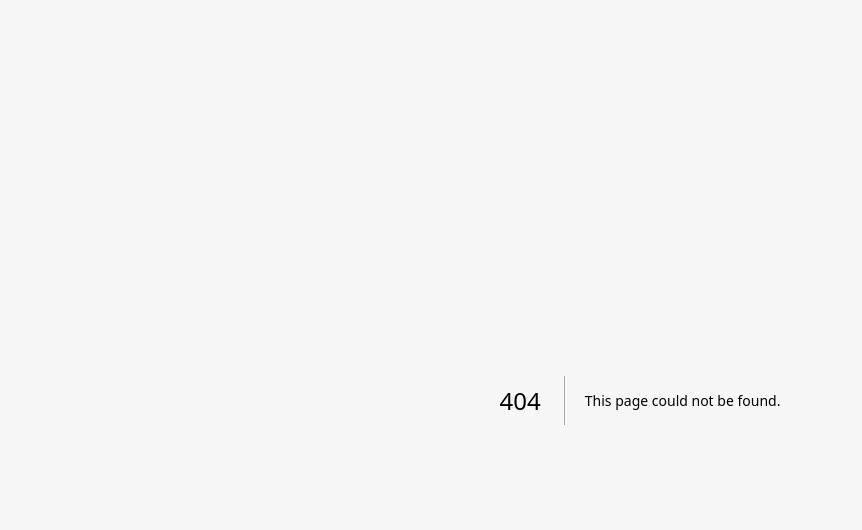
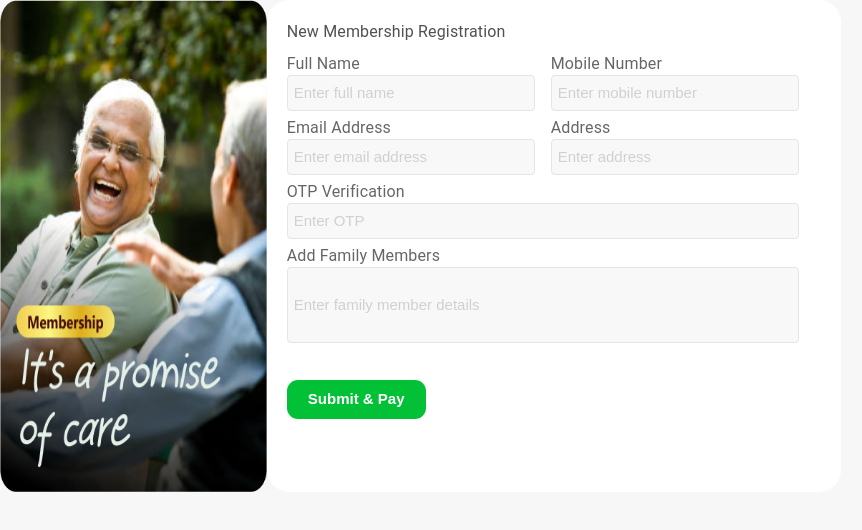
Before and after one commit to maruthi-adepu/mryoda.admin, a Next.js app: page /newmember in a window 1280 px wide. Before the commit this address had no page. Shown: the top 530 px of the page, without its empty margins (0-862 px from the left). Built offline with nearby package versions, Linux system fonts and the light colour scheme.

Commit message:
add new membership screen

```diff
--- /dev/null
+++ b/src/app/newmember/page.tsx
@@ -0,0 +1,62 @@
+import Image from 'next/image'
+import React from 'react'
+import formImage from '../../../public/images/newregistration.png'
+import { Box, Grid, Button, Typography, FormLabel, Grid2 } from '@mui/material';
+
+const Page = () => {
+    return (
+        <>
+            <Grid  container  className="">
+               <Grid item xs={12} sm={6} md={4} lg={2.5}>
+               <Box className=" h-[492px] rounded-[22px]">
+                    <Image src={formImage} alt='' className='h-[492px] w-[372px]'/>
+                </Box>
+               </Grid>
+               <Grid item xs={12} sm={6} md={8} lg={9}>
+               <Box className="w-[574px] h-[492px] bg-[#FFFFFF] rounded-[22px] p-5">
+                    <Typography className='font-bold text-[28px] text-[#515151] mb-7'>New Membership Registration</Typography>
+                    <form>
+                        <Box className="flex w-[512px] h-[56px] gap-[16px] my-2">
+                            <Box className="w-full">
+                                <FormLabel htmlFor="fullName" className="block text-sm font-bold text-gray-700 pb-1">Full Name</FormLabel>
+                                <input type="text" id="fullName" className="w-[248px] h-[36px] bg-[#F7F7F7CC] placeholder:pl-1.5 rounded-[4px] border border-[#E5E5E5] placeholder:text-[15px] placeholder:text-[#00000029]" placeholder='Enter full name' required />
+                            </Box>
+                            <Box className="w-full">
+                                <FormLabel htmlFor="mobileNumber" className="block text-sm font-bold text-gray-700 pb-1 ">Mobile Number</FormLabel>
+                                <input type="text" id="mobileNumber" className="w-[248px] h-[36px] bg-[#F7F7F7CC] placeholder:pl-1.5 rounded-[4px] border border-[#E5E5E5] placeholder:text-[15px] placeholder:text-[#00000029]" placeholder='Enter mobile number' required />
+                            </Box>
+                        </Box>
+
+                        <Box className="flex w-[512px] h-[56px] gap-[16px] my-2">
+                            <Box className="w-full">
+                                <FormLabel htmlFor="email" className="block text-sm font-bold text-gray-700 pb-1">Email Address</FormLabel>
+                                <input type="email" id="email" className="w-[248px] h-[36px] bg-[#F7F7F7CC] placeholder:pl-1.5 rounded-[4px] border border-[#E5E5E5] placeholder:text-[15px] placeholder:text-[#00000029]" placeholder='Enter email address' required />
+                            </Box>
+                            <Box className="w-full">
+                                <FormLabel htmlFor="address" className="block text-sm font-bold text-gray-700 pb-1">Address</FormLabel>
+                                <input type="text" id="address" className="w-[248px] h-[36px] bg-[#F7F7F7CC] placeholder:pl-1.5 rounded-[4px] border border-[#E5E5E5] placeholder:text-[15px] placeholder:text-[#00000029]" placeholder='Enter address' required />
+                            </Box>
+                        </Box>
+
+                        <Box className="w-[512px] h-[56px] gap-[16px] my-2">
+                            <FormLabel htmlFor="otp" className="block text-sm font-bold text-gray-700 pb-1">OTP Verification</FormLabel>
+                            <input type="text" id="otp" className="w-[512px] h-[36px] rounded-[4px] bg-[#F7F7F7CC] placeholder:pl-1.5 border border-[#E5E5E5] placeholder:text-[15px] placeholder:text-[#00000029]" placeholder='Enter OTP' required />
+                        </Box>
+
+                        <Box className="w-[512px] h-[96px] gap-[16px] my-2">
+                            <FormLabel htmlFor="familyMembers" className="block text-sm font-bold text-gray-700 pb-1">Add Family Members</FormLabel>
+                            <input type="text" id="familyMembers" className="w-[512px] h-[76px] rounded-[4px] bg-[#F7F7F7CC] placeholder:pl-1.5 border border-[#E5E5E5] placeholder:text-[15px] placeholder:text-[#00000029]" placeholder='Enter family member details' />
+                        </Box>
+
+                        <button type="submit" className="w-[139px]  text-[#FFFFFF] text-[15px] bg-[#03C136] font-bold py-2 mt-8 rounded-[11px]">Submit & Pay</button>
+                    </form>
+
+                </Box>
+               </Grid>
+            </Grid>
+
+        </>
+    )
+}
+
+export default Page
```
Also changed, not shown: public/images/newregistration.png (added).
